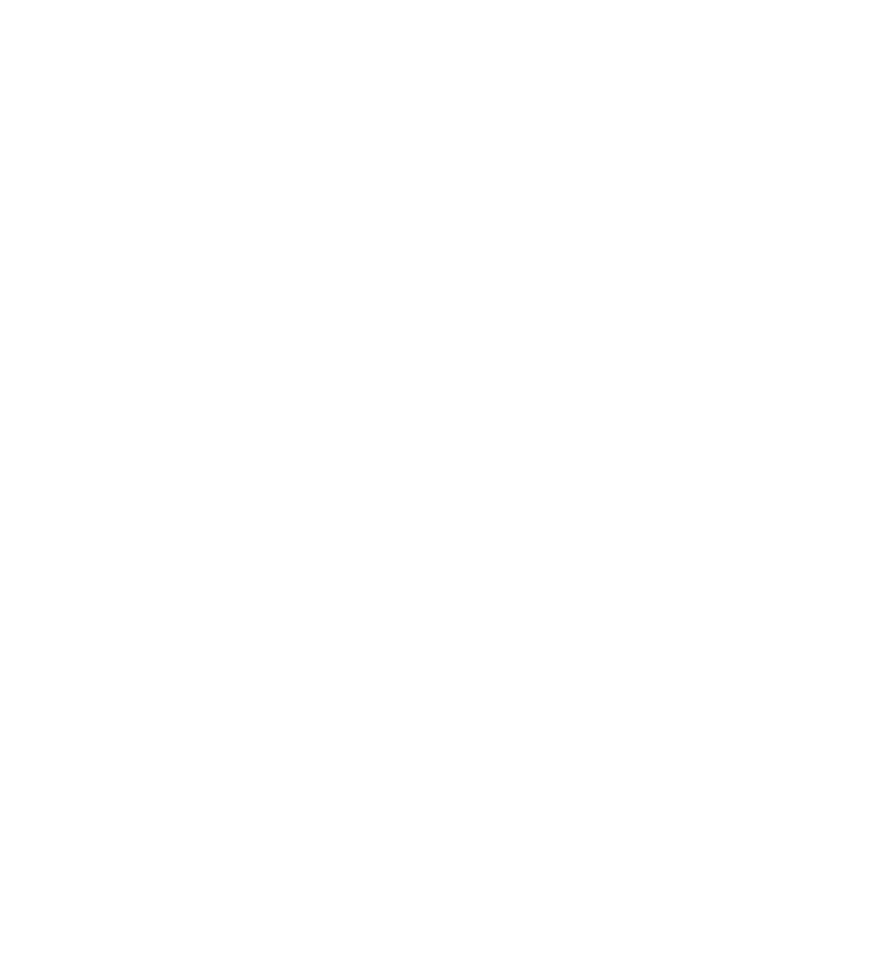
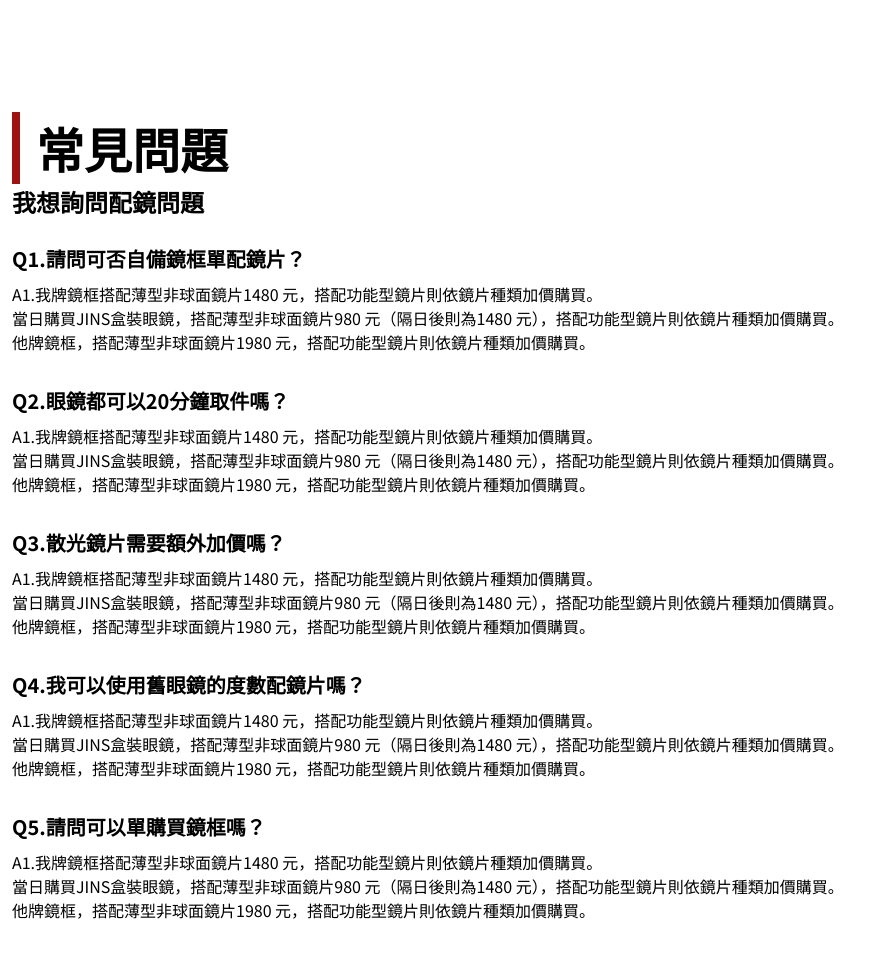
Before and after one commit to winniecat777/glassesWebsite, a website built with Vite: page pages/faq.html in a window 1280 px wide. Shown: the whole page, without its empty margins (0-885 px from the left). Before the commit the page ends 800 px from the top, so only its background shows below. Built offline with nearby package versions, Linux system fonts and the light colour scheme.

Commit message:
edit faq

```diff
--- a/assets/scss/pages/_faq.scss
+++ b/assets/scss/pages/_faq.scss
@@ -0,0 +1,15 @@
+.faq{
+    padding: 96px 0 80px 0;
+    h2{
+        border-left: 8px solid #9F1213;
+    }
+    &-item{
+        margin-bottom: 32px;
+        @include mobile{
+            margin-bottom: 24px;
+        }
+        &:last-child{
+            margin-bottom: 0;
+        }
+    }
+}
--- a/pages/faq.html
+++ b/pages/faq.html
@@ -9,6 +9,53 @@
   <body>
     <%- include('./layout/header'); -%>
 
+    <div class="container">
+      <div class="faq">
+        <h2 class="fs-48 fw-bold ps-16 mb-31">常見問題</h2>
+
+        <h3 class="fs-24 fw-bold mb-24">我想詢問配鏡問題</h3>
+        <!-- faq item -->
+        <div class="faq-item">
+          <h4 class="fs-20 fw-bold mb-8">Q1.請問可否自備鏡框單配鏡片？</h4>
+          <p>A1.我牌鏡框搭配薄型非球面鏡片1480 元，搭配功能型鏡片則依鏡片種類加價購買。<br>
+            當日購買JINS盒裝眼鏡，搭配薄型非球面鏡片980 元（隔日後則為1480 元），搭配功能型鏡片則依鏡片種類加價購買。<br>
+            他牌鏡框，搭配薄型非球面鏡片1980 元，搭配功能型鏡片則依鏡片種類加價購買。</p>
+        </div>
+        <!-- faq item -->
+        <div class="faq-item">
+          <h4 class="fs-20 fw-bold mb-8">Q2.眼鏡都可以20分鐘取件嗎？</h4>
+          <p>A1.我牌鏡框搭配薄型非球面鏡片1480 元，搭配功能型鏡片則依鏡片種類加價購買。<br>
+            當日購買JINS盒裝眼鏡，搭配薄型非球面鏡片980 元（隔日後則為1480 元），搭配功能型鏡片則依鏡片種類加價購買。<br>
+            他牌鏡框，搭配薄型非球面鏡片1980 元，搭配功能型鏡片則依鏡片種類加價購買。</p>
+        </div>
+        <!-- faq item -->
+        <div class="faq-item">
+          <h4 class="fs-20 fw-bold mb-8">Q3.散光鏡片需要額外加價嗎？</h4>
+          <p>A1.我牌鏡框搭配薄型非球面鏡片1480 元，搭配功能型鏡片則依鏡片種類加價購買。<br>
+            當日購買JINS盒裝眼鏡，搭配薄型非球面鏡片980 元（隔日後則為1480 元），搭配功能型鏡片則依鏡片種類加價購買。<br>
+            他牌鏡框，搭配薄型非球面鏡片1980 元，搭配功能型鏡片則依鏡片種類加價購買。</p>
+        </div>
+        <!-- faq item -->
+        <div class="faq-item">
+          <h4 class="fs-20 fw-bold mb-8">Q4.我可以使用舊眼鏡的度數配鏡片嗎？</h4>
+          <p>A1.我牌鏡框搭配薄型非球面鏡片1480 元，搭配功能型鏡片則依鏡片種類加價購買。<br>
+            當日購買JINS盒裝眼鏡，搭配薄型非球面鏡片980 元（隔日後則為1480 元），搭配功能型鏡片則依鏡片種類加價購買。<br>
+            他牌鏡框，搭配薄型非球面鏡片1980 元，搭配功能型鏡片則依鏡片種類加價購買。</p>
+        </div>
+        <!-- faq item -->
+        <div class="faq-item">
+          <h4 class="fs-20 fw-bold mb-8">Q5.請問可以單購買鏡框嗎？</h4>
+          <p>A1.我牌鏡框搭配薄型非球面鏡片1480 元，搭配功能型鏡片則依鏡片種類加價購買。<br>
+            當日購買JINS盒裝眼鏡，搭配薄型非球面鏡片980 元（隔日後則為1480 元），搭配功能型鏡片則依鏡片種類加價購買。<br>
+            他牌鏡框，搭配薄型非球面鏡片1980 元，搭配功能型鏡片則依鏡片種類加價購買。</p>
+        </div>
+
+      </div>
+    </div>
+
+
+
+
     <%- include('./layout/footer'); -%>
 
     <script type="module" src="../main.js"></script>
```
